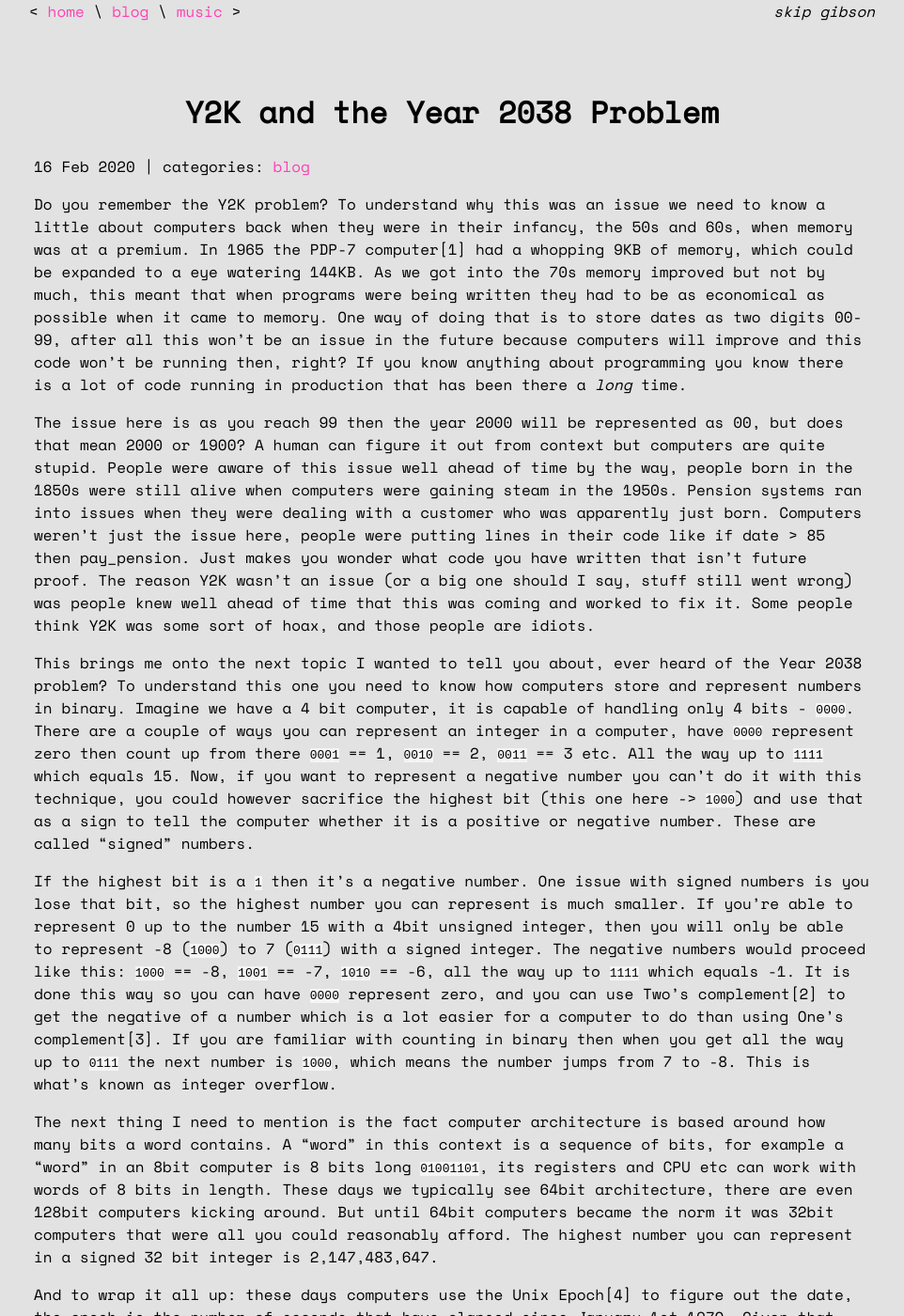
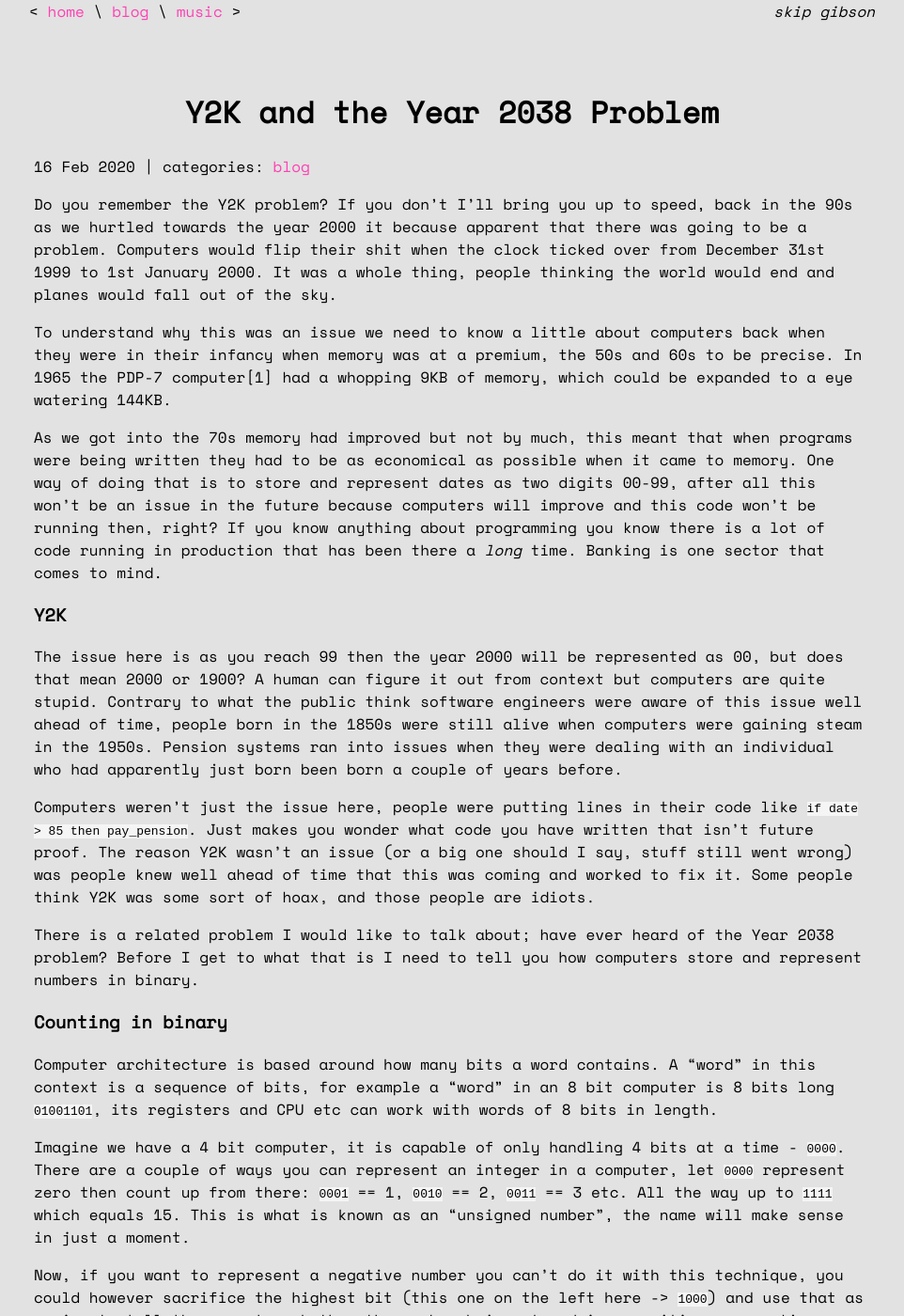
Before and after one commit to skipcloud/skipcloud.github.io, a Jekyll site: the page built from _posts/2020-02-22-y2k.md, in a window 1280 px wide and 1400 px high. Shown: the whole window at 94% size, without its empty margins (159-1121 px from the left). Built offline with Jekyll 4.4.1, drawn with Linux system fonts in a browser that asks for light colours; some of the changed text lies outside the part shown.

Commit message:
posts: refactor y2k

```diff
--- a/_posts/2020-02-22-y2k.md
+++ b/_posts/2020-02-22-y2k.md
@@ -6,72 +6,117 @@
 tags: [y2k, 'year 2038 problem', binary]
 ---
 
-Do you remember the Y2K problem? To understand why this was an issue we need to
-know a little about computers back when they were in their infancy, the 50s and
-60s, when memory was at a premium. In 1965 the PDP-7 computer[1] had a whopping
-9KB of memory, which could be expanded to a eye watering 144KB. As we got into
-the 70s memory improved but not by much, this meant that when programs were
-being written they had to be as economical as possible when it came to memory.
-One way of doing that is to store dates as two digits 00-99, after all this
-won't be an issue in the future because computers will improve and this code
-won't be running then, right? If you know anything about programming you know
-there is a lot of code running in production that has been there a _long_ time.
+Do you remember the Y2K problem? If you don't I'll bring you up to speed, back
+in the 90s as we hurtled towards the year 2000 it because apparent that there
+was going to be a problem. Computers would flip their shit when the clock ticked
+over from December 31st 1999 to 1st January 2000. It was a whole thing, people
+thinking the world would end and planes would fall out of the sky.
+
+To understand why this was an issue we need to know a little about computers
+back when they were in their infancy when memory was at a premium, the 50s and
+60s to be precise. In 1965 the PDP-7 computer[1] had a whopping 9KB of memory,
+which could be expanded to a eye watering 144KB.
+
+As we got into the 70s memory had improved but not by much, this meant that when
+programs were being written they had to be as economical as possible when it
+came to memory. One way of doing that is to store and represent dates as two
+digits 00-99, after all this won't be an issue in the future because computers
+will improve and this code won't be running then, right? If you know anything
+about programming you know there is a lot of code running in production that has
+been there a _long_ time.  Banking is one sector that comes to mind.
+
+### Y2K
 
 The issue here is as you reach 99 then the year 2000 will be represented as 00,
 but does that mean 2000 or 1900? A human can figure it out from context but
-computers are quite stupid. People were aware of this issue well ahead of time
-by the way, people born in the 1850s were still alive when computers were
-gaining steam in the 1950s. Pension systems ran into issues when they were
-dealing with a customer who was apparently just born. Computers weren't just the
-issue here, people were putting lines in their code like if date > 85 then
-pay_pension.  Just makes you wonder what code you have written that isn't future
-proof. The reason Y2K wasn't an issue (or a big one should I say, stuff still
-went wrong) was people knew well ahead of time that this was coming and worked
-to fix it. Some people think Y2K was some sort of hoax, and those people are
-idiots.
+computers are quite stupid. Contrary to what the public think software engineers
+were aware of this issue well ahead of time, people born in the 1850s were still
+alive when computers were gaining steam in the 1950s. Pension systems ran into
+issues when they were dealing with an individual who had apparently just born
+been born a couple of years before.
 
-This brings me onto the next topic I wanted to tell you about, ever heard of the
-Year 2038 problem? To understand this one you need to know how computers store
-and represent numbers in binary. Imagine we have a 4 bit computer, it is capable
-of handling only 4 bits - `0000`. There are a couple of ways you can represent
-an integer in a computer, have `0000` represent zero then count up from there
-`0001` == 1, `0010` == 2, `0011` == 3 etc. All the way up to `1111` which equals 15.
+Computers weren't just the issue here, people were putting lines in their code
+like `if date > 85 then pay_pension`.  Just makes you wonder what code you have
+written that isn't future proof. The reason Y2K wasn't an issue (or a big one
+should I say, stuff still went wrong) was people knew well ahead of time that
+this was coming and worked to fix it.  Some people think Y2K was some sort of
+hoax, and those people are idiots.
+
+There is a related problem I would like to talk about; have ever heard of the
+Year 2038 problem? Before I get to what that is I need to tell you how computers
+store and represent numbers in binary.
+
+### Counting in binary
+
+Computer architecture is based around how many bits a word contains. A "word" in
+this context is a sequence of bits, for example a "word" in an 8 bit computer is
+8 bits long `01001101`, its registers and CPU etc can work with words of 8 bits
+in length.
+
+Imagine we have a 4 bit computer, it is capable of only handling 4 bits at a
+time - `0000`. There are a couple of ways you can represent an integer in a
+computer, let `0000` represent zero then count up from there: `0001` == 1,
+`0010` == 2, `0011` == 3 etc. All the way up to `1111` which equals 15. This is
+what is known as an "unsigned number", the name will make sense in just a
+moment.
+
 Now, if you want to represent a negative number you can't do it with this
-technique, you could however sacrifice the highest bit (this one here -> `1000`)
-and use that as a sign to tell the computer whether it is a positive or negative
-number. These are called "signed" numbers.
+technique, you could however sacrifice the highest bit (this one on the left
+here -> `1000`) and use that as a sign to tell the computer whether the number
+being stored is a positive or negative number. These are called "signed"
+numbers.
 
-If the highest bit is a `1` then it's a negative number. One issue with signed
-numbers is you lose that bit, so the highest number you can represent is much
-smaller. If you're able to represent 0 up to the number 15 with a 4bit unsigned
-integer, then you will only be able to represent -8 (`1000`) to 7 (`0111`) with
-a signed integer. The negative numbers would proceed like this: `1000` == -8,
-`1001` == -7, `1010` == -6, all the way up to `1111` which equals -1. It is done
-this way so you can have `0000` represent zero, and you can use Two's
-complement[2] to get the negative of a number which is a lot easier for a
-computer to do than using One's complement[3]. If you are familiar with counting
-in binary then when you get all the way up to `0111` the next number is `1000`,
-which means the number jumps from 7 to -8. This is what's known as integer
-overflow.
+### Signed integers
 
-The next thing I need to mention is the fact computer architecture is based
-around how many bits a word contains. A "word" in this context is a sequence of
-bits, for example a "word" in an 8bit computer is 8 bits long `01001101`, its
-registers and CPU etc can work with words of 8 bits in length. These days we
-typically see 64bit architecture, there are even 128bit computers kicking
-around. But until 64bit computers became the norm it was 32bit computers that
-were all you could reasonably afford. The highest number you can represent in a
-signed 32 bit integer is 2,147,483,647.
+If the highest bit is a `1` then the computer would know the number is supposed
+to be a negative number. One issue with signed numbers is you can no longer use
+that bit to store the size of a number, so the biggest number you can represent
+is a lot smaller. If you're able to represent 0 up to the number 15 with a 4 bit
+unsigned integer, then you will only be able to represent -8 (`1000`) to 7
+(`0111`) with a signed integer.
 
-And to wrap it all up: these days computers use the Unix Epoch[4] to figure out
-the date, the epoch is the number of seconds that have elapsed since January 1st 1970.
-Given that today 1,580,201,038 seconds have elapsed since the epoch a
-computer can tell you it's Tues 28th of January 2020. I guess you're smart
-enough to know where this is going. By the time we reach 03:14:07 on Tuesday, 19
-January 2038 any 32bit computer holding the seconds since unix epoch in an
-signed integer will overflow and the computer will think its 1901.
+In this 4 bit example the biggest negative number we can represent is `1000` ==
+-8. If we start counting up like we normal would we get `1001` (-7), `1010`
+(-6), all the way up to `1111` (-1). It is implemented this way so
+you can have `0000` represent zero, and you can use Two's complement[2] to get
+the negative of a number which is a lot easier for a computer to do than using
+One's complement[3].
 
-Computers aren't as smart as people think.
+What happens happens when you have an unsigned number starting at `0000` and try
+to increment to `1111` though? After you get all the way up to `0111` the next
+binary number that follows is `1000`, which means the integer the binary
+represents jumps from 7 to -8. This is what's known as integer overflow and is a
+nasty wee bug. Fun fact: integer overflow was the original reason Gandhi was
+such an asshole in the game Civilisation[4]
+
+### Architecture
+
+My examples before were based on a 4 bit computer but these days we typically
+see 64 bit architecture in our computers, there are even 128 bit computers
+kicking around but until 64 bit computers became the norm it was 32bit computers
+that were all you could reasonably afford in the 1990s. In a 32 bit architecture
+The biggest unsigned number you can represent is 4,294,967,295 and the biggest
+signed integer you can represent is 2,147,483,647. Quite the difference.
+
+### Year 2038
+
+It took some build up but here we are: these days computers use the Unix
+Epoch[4] to figure out the date, the epoch is the number of seconds that have
+elapsed since January 1st 1970. To a computer nothing existed before this time.
+Given that today 1,582,382,210 seconds have elapsed since the epoch a computer
+can tell you it's Tues 28th of January 2020.  I guess you're smart enough to
+know where this is going. By the time we reach 03:14:07 on Tuesday, 19 January
+2038 any 32bit computer holding the seconds since unix epoch in a signed
+integer will overflow and the computer will think its 1901.
+
+### What am I supposed to do with this information?
+
+If you're smart you would start building that underground bunker and stocking up
+on rations before the nuclear fallout rains from the sky. Or you can trust
+software engineers will have ported all the important stuff over to 64 bit
+architecture before anything nasty happens. If they do it gives us 292 billion
+years to get sorted for the next overflow shit show.
+
 
 [1] [https://en.wikipedia.org/wiki/PDP-7](https://en.wikipedia.org/wiki/PDP-7)
 
```
Also changed, not shown: other parts of _posts/2020-02-22-y2k.md (+3 -1 lines).
